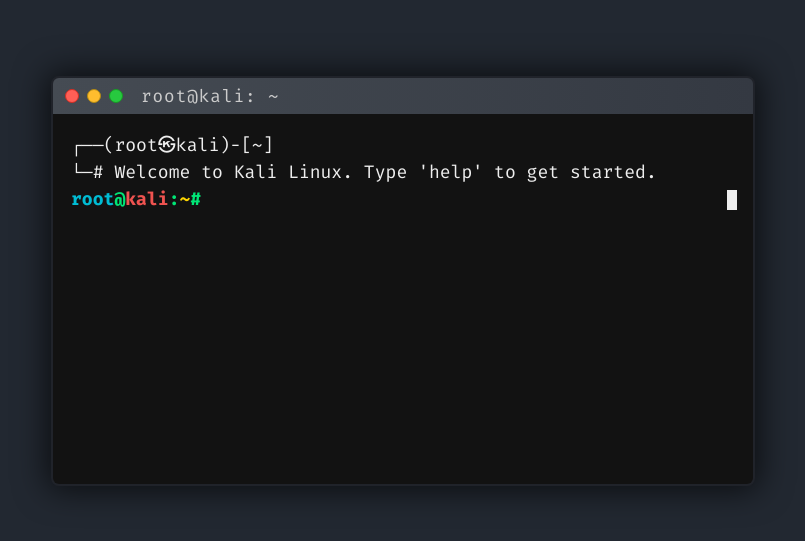
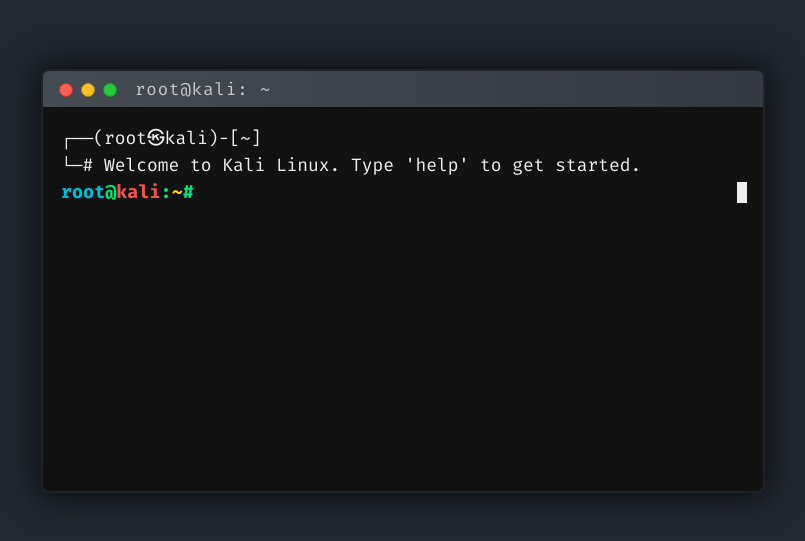
Before and after one commit to roket2980/netrunner, a plain HTML site: page index.html in a window 1280 px wide. Shown: the part 119-660 px from the top of the page, without its empty margins (237-1042 px from the left). Drawn offline with Linux system fonts and the light colour scheme.

Commit message:
Update index.html

```diff
--- a/index.html
+++ b/index.html
@@ -8,6 +8,7 @@
     html, body {
       height: 100%;
       margin: 0;
+      padding: 0;
       background: #222831;
     }
     body {
@@ -16,145 +17,169 @@
       align-items: center;
       min-height: 100vh;
     }
-    .window {
+    .kali-window {
+      background: #23272e;
       border-radius: 8px;
+      box-shadow: 0 0 32px 4px #000a;
+      min-width: 720px;
+      max-width: 90vw;
+      min-height: 420px;
+      border: 2px solid #20232a;
       overflow: hidden;
-      box-shadow: 0 0 32px 4px #000a;
-      min-width: 700px;
-      max-width: 80vw;
-      min-height: 400px;
-      background: #23272e;
-      border: 2px solid #20232a;
+      display: flex;
+      flex-direction: column;
     }
-    .bar {
+    .kali-bar {
       background: linear-gradient(90deg, #454b53 0%, #343942 100%);
       height: 36px;
       display: flex;
       align-items: center;
-      padding: 0 12px;
+      padding: 0 16px;
+      user-select: none;
     }
-    .dots {
+    .kali-dots {
       display: flex;
       gap: 8px;
       margin-right: 12px;
     }
-    .dot {
+    .kali-dot {
       width: 12px;
       height: 12px;
       border-radius: 50%;
-      background: #ff5f56;
-      border: 1.5px solid #d32d23;
+      margin-top: 2px;
     }
-    .dot:nth-child(2) {
-      background: #ffbd2e;
-      border-color: #b38a13;
-    }
-    .dot:nth-child(3) {
-      background: #27c93f;
-      border-color: #179a24;
-    }
-    .bar-title {
-      color: #ccc;
+    .kali-dot.red { background: #ff5f56; border: 1.5px solid #d32d23; }
+    .kali-dot.yellow { background: #ffbd2e; border: 1.5px solid #b38a13; }
+    .kali-dot.green { background: #27c93f; border: 1.5px solid #179a24; }
+    .kali-bar-title {
+      color: #c7c7c7;
       font-family: 'Fira Mono', monospace;
-      font-size: 1.1em;
+      font-size: 1.08em;
       margin-left: 6px;
       letter-spacing: 1px;
-      user-select: none;
+      flex: 1;
     }
-    .terminal {
+    .kali-terminal {
       background: #121212;
-      height: 340px;
+      height: 350px;
       overflow-y: auto;
       padding: 18px 16px 12px 18px;
       font-family: 'Fira Mono', monospace;
-      font-size: 1.13em;
+      font-size: 1.12em;
       color: #eeeeee;
       outline: none;
       line-height: 1.5;
+      flex: 1;
       user-select: text;
     }
     .prompt-line {
       display: flex;
       align-items: center;
       flex-wrap: wrap;
+      font-size: 1em;
+      margin-bottom: 1px;
     }
     .prompt {
       color: #00e676;
       font-weight: bold;
       user-select: none;
+      font-size: 1.03em;
     }
     .prompt .user { color: #00bcd4; }
     .prompt .host { color: #ef5350; }
     .prompt .path { color: #ffd600; }
-    .input {
+    .shell-input {
       background: none;
       border: none;
       color: inherit;
       font-family: inherit;
       font-size: 1em;
       outline: none;
+      min-width: 20px;
+      caret-color: transparent;
+      padding: 0;
+      margin-left: 2px;
       flex: 1 0 0;
-      min-width: 20px;
-      caret-color: #eeeeee;
-      margin-left: 2px;
-      padding: 0;
+      position: relative;
+      z-index: 1;
     }
     .output {
       white-space: pre-wrap;
       word-break: break-word;
       font-size: 1em;
       color: #cfcfcf;
-      margin-left: 1.2em;
+      margin-left: 1.6em;
+      margin-bottom: 1px;
     }
     .blinker {
       display: inline-block;
       width: 10px;
-      height: 1.1em;
+      height: 1.18em;
       vertical-align: middle;
       background: #eeeeee;
-      margin-left: 2px;
+      margin-left: -10px;
+      position: relative;
+      z-index: 3;
       animation: blink 1s steps(1) infinite;
     }
     @keyframes blink {
       50% { opacity: 0; }
     }
-    /* Scrollbar Styling */
-    .terminal::-webkit-scrollbar {
+    .kali-terminal::-webkit-scrollbar {
       width: 10px;
       background: #222831;
     }
-    .terminal::-webkit-scrollbar-thumb {
+    .kali-terminal::-webkit-scrollbar-thumb {
       background: #343942;
       border-radius: 6px;
     }
-    /* Responsive */
-    @media (max-width: 700px) {
-      .window { min-width: 95vw; }
-      .terminal { font-size: 0.93em; }
+    @media (max-width: 720px) {
+      .kali-window { min-width: 99vw; }
+      .kali-terminal { font-size: 0.93em; }
+    }
+    ::selection {
+      background: #3f51b5;
+      color: #fff;
     }
   </style>
 </head>
 <body>
-  <div class="window">
-    <div class="bar">
-      <div class="dots">
-        <div class="dot"></div>
-        <div class="dot"></div>
-        <div class="dot"></div>
+  <div class="kali-window">
+    <div class="kali-bar">
+      <div class="kali-dots">
+        <div class="kali-dot red"></div>
+        <div class="kali-dot yellow"></div>
+        <div class="kali-dot green"></div>
       </div>
-      <span class="bar-title">root@kali: ~</span>
+      <span class="kali-bar-title">root@kali: ~</span>
     </div>
-    <div class="terminal" id="terminal" tabindex="0" spellcheck="false"></div>
+    <div class="kali-terminal" id="kali-terminal" tabindex="0" spellcheck="false"></div>
   </div>
   <script>
-    const terminal = document.getElementById('terminal');
+    // Fake file system for ls/cd realism
+    const fileSystem = {
+      "/": ["home", "root", "etc", "usr", "bin", "var", "tmp"],
+      "/root": ["Desktop", "Documents", "Downloads", "Music", "Pictures", "Public", "Templates", "Videos"],
+      "/root/Desktop": [],
+      "/home": ["kali"],
+      "/home/kali": ["Desktop", "Documents", "Downloads"],
+      "/home/kali/Desktop": [],
+      "/etc": [],
+      "/usr": [],
+      "/bin": [],
+      "/var": [],
+      "/tmp": [],
+    };
+
+    let currentPath = "/root";
     let history = [];
     let histPos = 0;
-    let currentInput = '';
-    const promptTemplate =
-      `<span class="prompt"><span class="user">root</span>@<span class="host">kali</span>:<span class="path">~</span>#</span>`;
 
-    // Banner (like a login message)
+    const terminal = document.getElementById('kali-terminal');
+    const promptTemplate = (cwd) =>
+      `<span class="prompt"><span class="user">root</span>@<span class="host">kali</span>:<span class="path">${cwd.replace("/root", "~")}</span>#</span>`;
+
+    // Banner
     const banner = [
       "┌──(root㉿kali)-[~]",
       "└─# Welcome to Kali Linux. Type 'help' to get started.",
@@ -176,18 +201,15 @@
     function addPrompt(inputVal = "") {
       const line = document.createElement('div');
       line.className = 'prompt-line';
-      line.innerHTML = promptTemplate +
-        `<input class="input" id="current-input" autocomplete="off" autofocus />` +
+      line.innerHTML = promptTemplate(currentPath) +
+        `<input class="shell-input" id="shell-input" autocomplete="off" autofocus />` +
         `<span class="blinker" id="blinker"></span>`;
       terminal.appendChild(line);
-      const inp = line.querySelector('.input');
+      const inp = line.querySelector('.shell-input');
       inp.value = inputVal;
       inp.focus();
       scrollToBottom();
-      // Blinker follows input
-      inp.addEventListener('input', () => {
-        scrollToBottom();
-      });
+      inp.addEventListener('input', scrollToBottom);
     }
 
     function addOutput(text) {
@@ -201,40 +223,67 @@
 
     function runCommand(cmd) {
       let out = "";
-      if (cmd === "ls" || cmd === "dir") {
-        out = "Desktop  Documents  Downloads  Music  Pictures  Public  Templates  Videos";
-      } else if (cmd === "whoami") {
+      let trimmed = cmd.trim();
+      if (trimmed === "ls") {
+        out = (fileSystem[currentPath] || []).join("  ");
+      } else if (trimmed.startsWith("cd")) {
+        let [, path] = trimmed.split(" ");
+        if (!path || path === "~") path = "/root";
+        else if (path === "..") {
+          if (currentPath !== "/" && currentPath !== "/root") {
+            currentPath = currentPath.replace(/\/[^\/]+$/, "") || "/";
+          } else if (currentPath === "/root") {
+            currentPath = "/";
+          }
+        } else if (path.startsWith("/")) {
+          if (fileSystem[path]) currentPath = path;
+          else out = `bash: cd: ${path}: No such file or directory`;
+        } else if (fileSystem[currentPath + "/" + path]) {
+          currentPath += "/" + path;
+        } else if (fileSystem["/root/" + path] && currentPath === "/root") {
+          currentPath = "/root/" + path;
+        } else if (fileSystem["/" + path] && currentPath === "/") {
+          currentPath = "/" + path;
+        } else {
+          out = `bash: cd: ${path}: No such file or directory`;
+        }
+      } else if (trimmed === "pwd") {
+        out = currentPath;
+      } else if (trimmed === "whoami") {
         out = "root";
-      } else if (cmd === "pwd") {
-        out = "/root";
-      } else if (cmd === "uname" || cmd === "uname -a") {
+      } else if (trimmed === "uname" || trimmed === "uname -a") {
         out = "Linux kali 6.3.0-kali1-amd64 #1 SMP PREEMPT_DYNAMIC Debian 6.3.7-1kali1 (2024-06-01) x86_64 GNU/Linux";
-      } else if (cmd === "clear") {
+      } else if (trimmed === "clear") {
         terminal.innerHTML = '';
         addBanner();
         return;
-      } else if (cmd === "help") {
-        out = "Try: ls, pwd, whoami, uname, clear, echo, or any command (simulated).";
-      } else if (cmd.startsWith("echo ")) {
-        out = cmd.slice(5);
-      } else if (cmd === "") {
+      } else if (trimmed === "help") {
+        out = [
+          "Available commands: ls, cd, pwd, whoami, uname, clear, echo, help, exit",
+          "Directory navigation is simulated."
+        ].join("\n");
+      } else if (trimmed.startsWith("echo ")) {
+        out = trimmed.slice(5);
+      } else if (trimmed === "exit") {
+        out = "logout";
+        setTimeout(() => window.location.reload(), 600);
+      } else if (trimmed === "") {
         out = "";
       } else {
-        out = `bash: ${cmd}: command not found`;
+        out = `bash: ${trimmed.split(" ")[0]}: command not found`;
       }
       addOutput(out);
     }
 
     function handleInput(e) {
-      const inp = document.getElementById('current-input');
+      const inp = document.getElementById('shell-input');
       if (!inp) return;
       if (e.key === 'Enter') {
-        const cmd = inp.value;
-        // Print the full prompt + command
-        inp.parentNode.innerHTML = promptTemplate + " " + cmd;
-        history.push(cmd);
+        // Print prompt+command
+        inp.parentNode.innerHTML = promptTemplate(currentPath) + " " + inp.value;
+        history.push(inp.value);
         histPos = history.length;
-        runCommand(cmd);
+        runCommand(inp.value);
         addPrompt();
       } else if (e.key === 'ArrowUp') {
         e.preventDefault();
@@ -255,30 +304,25 @@
       scrollToBottom();
     }
 
-    // Focus input on click anywhere in terminal
     terminal.addEventListener('mousedown', () => {
-      const inp = document.getElementById('current-input');
+      const inp = document.getElementById('shell-input');
       if (inp) inp.focus();
     });
 
-    // Initial setup
-    addBanner();
-    addPrompt();
-
-    // Global key handler (for focus-out)
     terminal.addEventListener('keydown', handleInput);
 
-    // Keep input focused if user tabs away
     terminal.addEventListener('focusout', () => {
       setTimeout(() => {
-        const inp = document.getElementById('current-input');
+        const inp = document.getElementById('shell-input');
         if (inp) inp.focus();
       }, 10);
     });
 
-    // Autofocus on load
+    // Initial render
+    addBanner();
+    addPrompt();
     setTimeout(() => {
-      const inp = document.getElementById('current-input');
+      const inp = document.getElementById('shell-input');
       if (inp) inp.focus();
     }, 100);
   </script>
```
